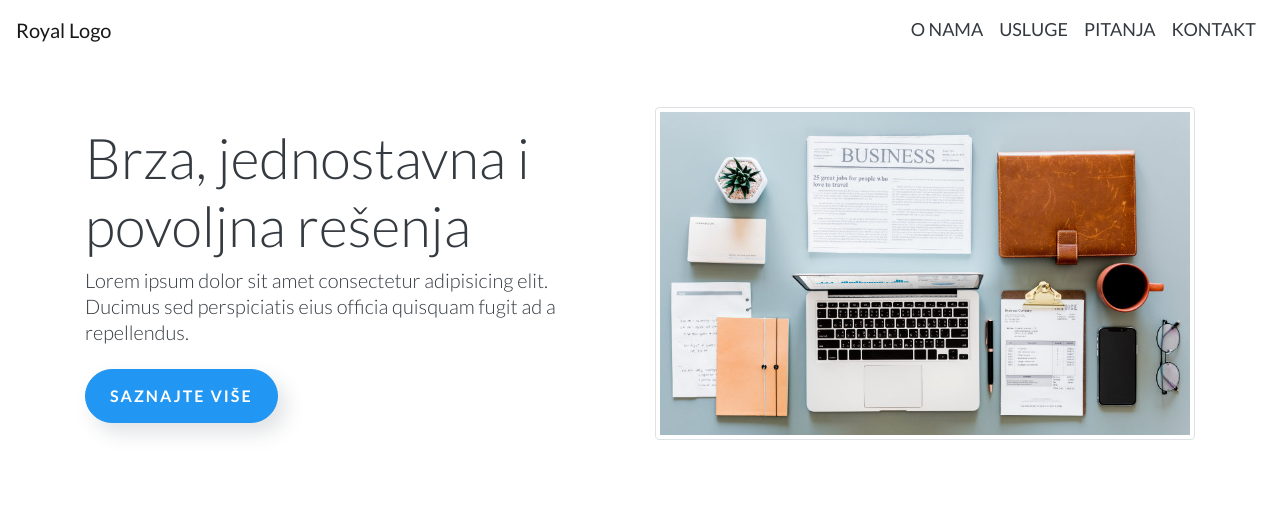
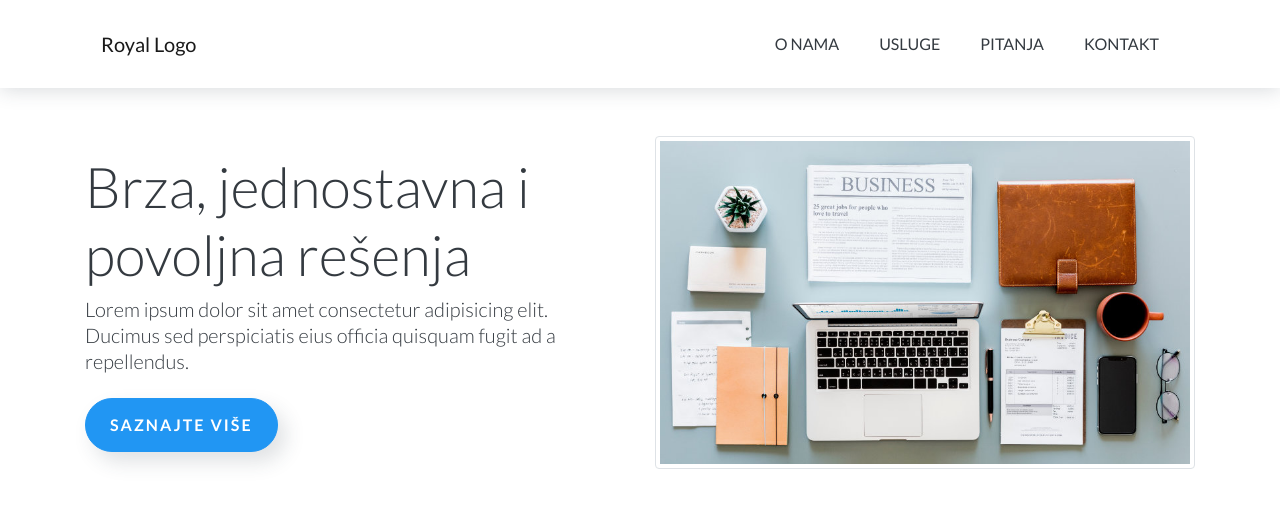
Before and after one commit to VladTzaru/Royal, a Vue app: page / in a window 1280 px wide. Shown: the top 508 px of the page. Built offline with nearby package versions, Linux system fonts and the light colour scheme.

Commit message:
style nav links

```diff
--- a/src/assets/scss/_settings.scss
+++ b/src/assets/scss/_settings.scss
@@ -14,6 +14,7 @@ $text-primary: #343a40;
 // BOX SHADOW
 $box-shadow-primary: 8px 10px 20px 0 rgba(46,61,73,.15);
 $box-shadow-hover: 2px 4px 8px 0 rgba(46,61,73,.2);
+$header-shadow: 0 1px 20px 0 rgba(46,61,73,.2);
 
 
 // TRANSITION
--- a/src/components/Hero.vue
+++ b/src/components/Hero.vue
@@ -1,9 +1,11 @@
 <template>
-    <div class="container">
+    <section>
+        <div class="container">
             <div class="row justify-content-lg-between align-items-lg-center py-5">
                 <div class="col-lg-6">
                     <h1 class="display-4">Brza, jednostavna i povoljna rešenja</h1>
-                    <p class="lead mb-4">Lorem ipsum dolor sit amet consectetur adipisicing elit. Ducimus sed perspiciatis eius officia quisquam fugit ad a repellendus.</p>
+                    <p class="lead mb-4">Lorem ipsum dolor sit amet consectetur adipisicing elit. Ducimus sed
+                        perspiciatis eius officia quisquam fugit ad a repellendus.</p>
                     <router-link class="btn btn-primary btn-pill" to="/usluge" tag="button">Saznajte više</router-link>
                 </div>
                 <div class="col-lg-6">
@@ -11,6 +13,7 @@
                 </div>
             </div>
         </div>
+    </section>
 </template>
 
 <style lang="scss" scoped>
--- a/src/components/MainNavigation.vue
+++ b/src/components/MainNavigation.vue
@@ -1,43 +1,30 @@
 <template>
+  <header>
+    <div class="container">
       <nav class="navbar navbar-expand-lg navbar-light">
         <router-link to="/" tag="a" class="navbar-brand">Royal Logo</router-link>
-    <button class="navbar-toggler" type="button" aria-controls="mainNav"
-      aria-expanded="false" aria-label="Toggle navigation">
+        <button class="navbar-toggler" type="button" aria-controls="mainNav" aria-expanded="false" aria-label="Toggle navigation">
           <span class="navbar-toggler-icon"></span>
         </button>
 
         <div class="collapse navbar-collapse justify-content-end" id="mainNav">
           <ul class="navbar-nav">
-        <router-link
-          to="/o-nama"
-          active-class="active"
-          tag="li"
-          class="nav-item">
+            <router-link to="/o-nama" active-class="active" tag="li" class="nav-item">
               <a class="nav-link text-uppercase">O nama</a></router-link>
 
-        <router-link
-          to="/usluge"
-          active-class="active"
-          tag="li"
-          class="nav-item">
+            <router-link to="/usluge" active-class="active" tag="li" class="nav-item">
               <a class="nav-link text-uppercase">Usluge</a></router-link>
 
-        <router-link
-          to="/pitanja"
-          active-class="active"
-          tag="li"
-          class="nav-item">
+            <router-link to="/pitanja" active-class="active" tag="li" class="nav-item">
               <a class="nav-link text-uppercase">Pitanja</a></router-link>
 
-        <router-link
-          to="/kontakt"
-          active-class="active"
-          tag="li"
-          class="nav-item">
+            <router-link to="/kontakt" active-class="active" tag="li" class="nav-item">
               <a class="nav-link text-uppercase">Kontakt</a></router-link>
           </ul>
         </div>
       </nav>
+    </div>
+  </header>
 </template>
 
 <script>
@@ -49,9 +36,14 @@ export default {
 
 <style lang="scss" scoped>
 @import '../assets/scss/settings';
+header {
+  box-shadow: $header-shadow;
+  padding: 18px 0;
+}
 .nav-link {
   transition: $transition-primary;
-  font-size: 18px;
+  font-size: 16px;
+  padding: 0 1.25rem !important;
   color: $text-primary !important;
   border-bottom: 1px solid transparent;
   &:hover, &:focus {
```
Lines whose indentation alone changed are shown as unchanged.
